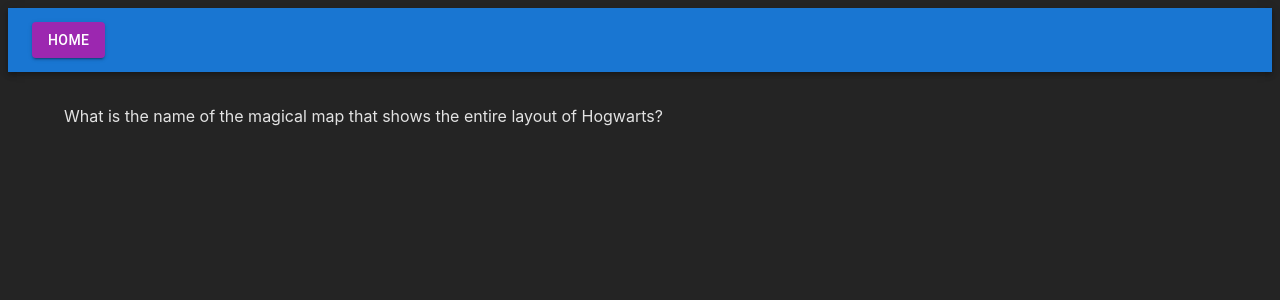
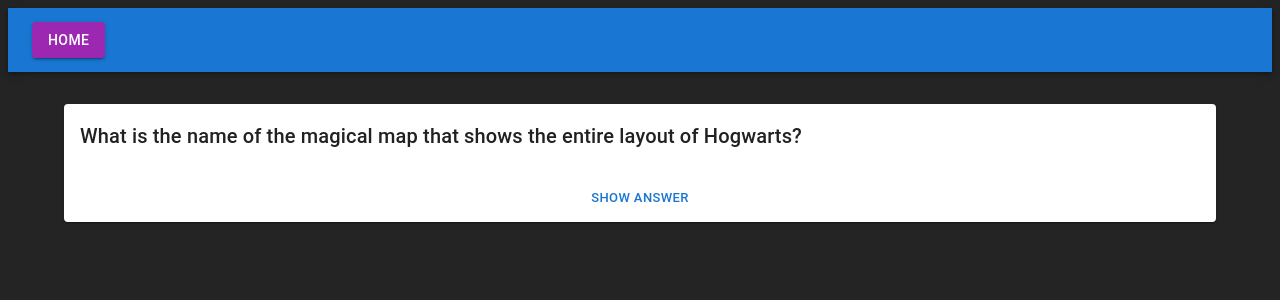
Before and after one commit to Langelozzi/hp-book-trivia, a React (Vite) app in the folder hp-trivia-data-collection/: page / in a window 1280 px wide. Both pictures are taken after a click on the element 640 px from the left and 500 px from the top of the page. Shown: the top 300 px of the page. Built offline with nearby package versions, Linux system fonts and the light colour scheme.

Commit message:
Create question card

```diff
--- /dev/null
+++ b/hp-trivia-data-collection/src/components/QuestionCard.tsx
@@ -0,0 +1,41 @@
+import React, { useState } from 'react';
+import { Card, CardContent, CardActions, Typography, Button } from '@mui/material';
+import { Question } from '../interfaces/question';
+
+interface QuestionCardProps {
+    q: Question;
+}
+
+const QuestionCard: React.FC<QuestionCardProps> = ({ q }) => {
+    // State to manage the visibility of the answer
+    const [showAnswer, setShowAnswer] = useState(false);
+
+    const toggleAnswer = () => {
+        setShowAnswer((prev) => !prev); // Toggle the visibility
+    };
+
+    return (
+        <Card sx={{ marginBottom: 2 }}>
+            <CardContent>
+                <Typography variant="h6" gutterBottom>
+                    {q.q} {/* Display the question */}
+                </Typography>
+
+                {/* Conditionally display the answer */}
+                {showAnswer && (
+                    <Typography variant="body1" color="textSecondary" paragraph>
+                        {q.a} {/* Display the answer when `showAnswer` is true */}
+                    </Typography>
+                )}
+            </CardContent>
+
+            <CardActions sx={{ justifyContent: 'center' }}>
+                <Button size="small" onClick={toggleAnswer}>
+                    {showAnswer ? 'Hide Answer' : 'Show Answer'} {/* Toggle button text */}
+                </Button>
+            </CardActions>
+        </Card>
+    );
+};
+
+export default QuestionCard;
--- a/hp-trivia-data-collection/src/pages/Question.tsx
+++ b/hp-trivia-data-collection/src/pages/Question.tsx
@@ -1,5 +1,6 @@
 import { useLocation } from "react-router-dom";
-import { Question } from "../interfaces/question";
+import { Question } from '../interfaces/question';
+import QuestionCard from "../components/QuestionCard";
 
 const QuestionPage = () => {
     const location = useLocation();
@@ -7,7 +8,7 @@
 
     return (
         <>
-            {question.q}
+            <QuestionCard q={question} />
         </>
     )
 };
```
